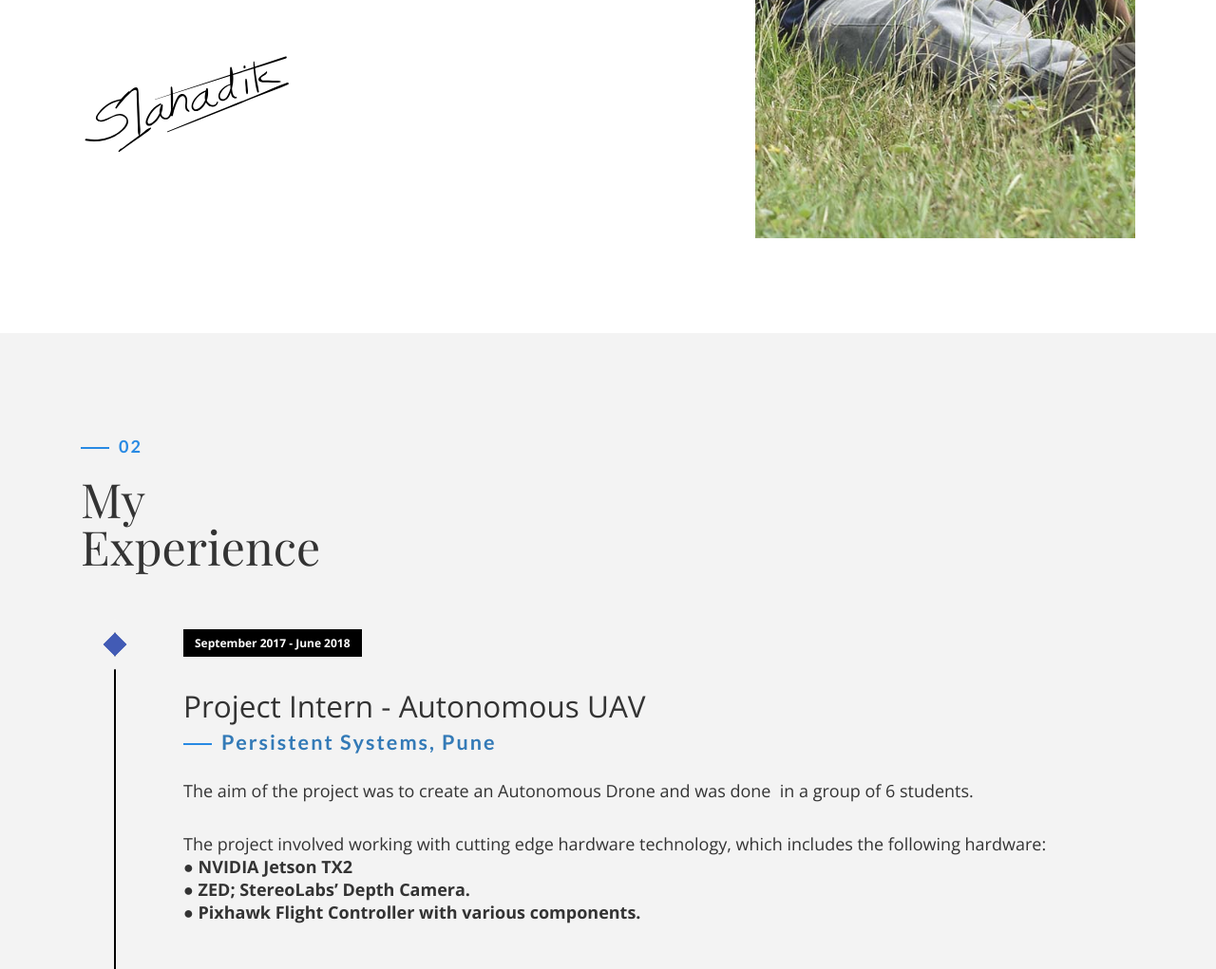
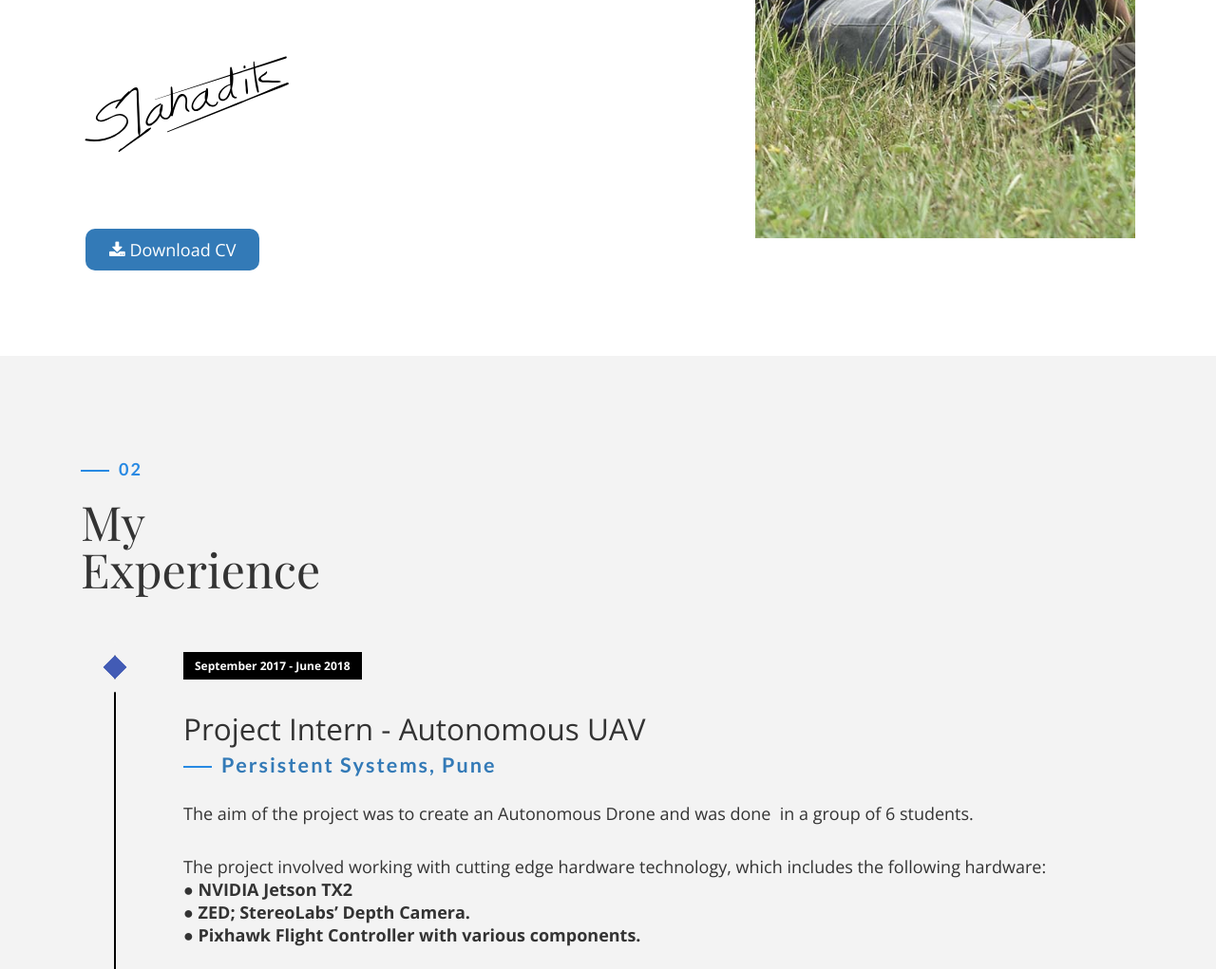
Before and after one commit to sujay-mahadik/sujay-mahadik.github.io, a plain HTML site: page index.html in a window 1280 px wide. Shown: the part 1449-2470 px from the top of the page at 95% size. Drawn offline with nearby package versions, Linux system fonts and the light colour scheme; files whose address does not match are found by name; a web font is replaced by a local one.

Commit message:
added cv download button

```diff
--- a/css/style.css
+++ b/css/style.css
@@ -761,6 +761,31 @@ fieldset {
     color: #425BB5;
 }
 
+/* Custom additions
+=========================================*/
+/* download buttons */
+.dbtn {
+ background-color: #337ab7;
+ border: none;
+ border-radius: 10px;
+ color: white;
+ padding: 10px 25px;
+ margin: 20px;
+ cursor: pointer;
+ font-size: 18px;
+}
+
+/* Darker background on mouse-over */
+.dbtn:hover {
+ background-color: #1a466b;
+  color: white;
+  transition: .2s linear;
+}
+.dbtm:focus {
+  background-color: #1a466b;
+   color: white;
+   transition: .2s linear;
+}
 
 /* Responsive media queries
 ==================================================*/
--- a/index.html
+++ b/index.html
@@ -14,6 +14,9 @@
     <link href="css/aos.css" rel="stylesheet">
     <!-- main style -->
     <link href="css/style.css" rel="stylesheet">
+
+    <!-- icon library -->
+    <link rel="stylesheet" href="https://cdnjs.cloudflare.com/ajax/libs/font-awesome/4.7.0/css/font-awesome.min.css">
     <!-- HTML5 shim and Respond.js for IE8 support of HTML5 elements and media queries -->
     <!-- WARNING: Respond.js doesn't work if you view the page via file:// -->
     <!--[if lt IE 9]>
@@ -77,6 +80,8 @@
                 <div class="about-border" data-aos="fade-up" data-aos-delay=".5"></div>
                 <img src="img/home_about.jpg" width="400" class="img-responsive" alt="" align="right" data-aos="fade-right" data-aos-delay="0" />
             </div>
+            <!-- Download CV -->
+             <a href="res/Sujay_Mahadik Resume-updated-12-07-18.pdf" class="dbtn" download><i class="fa fa-download"></i> Download CV</a>
         </div>
     </div>
     <!-- ./about -->
```
Also changed, not shown: 1 other file.
